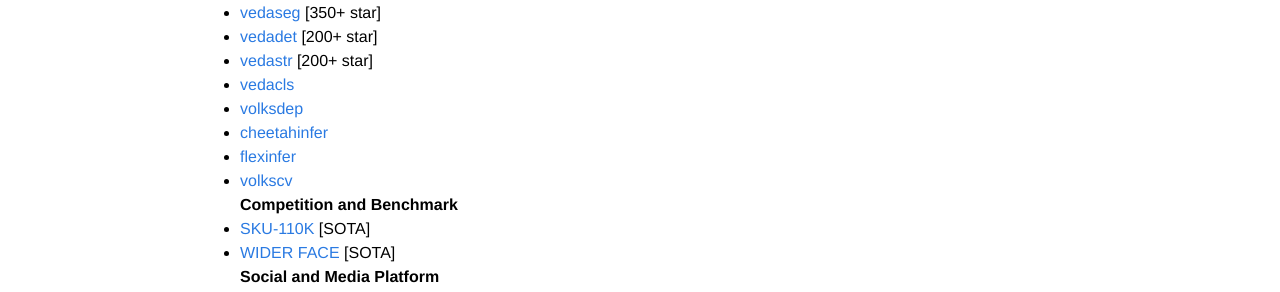
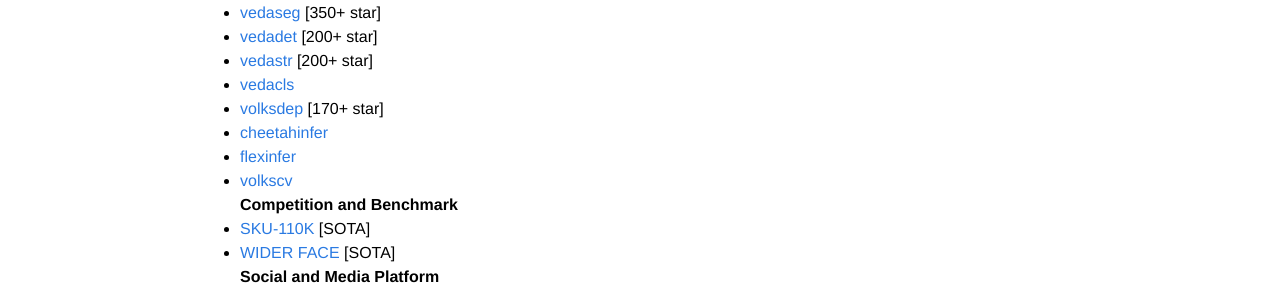
Before and after one commit to mileistone/mileistone.github.io, a Jekyll site: the page built from pages/about.md, in a window 1280 px wide. Shown: the part 139-431 px from the top of the page. Built offline with Jekyll 4.4.1, drawn with Linux system fonts in a browser that asks for light colours.

Commit message:
Update about.md

```diff
--- a/pages/about.md
+++ b/pages/about.md
@@ -17,7 +17,7 @@ includelink: true
 
 - [vedacls](https://github.com/Media-Smart/vedacls)
 
-- [volksdep](https://github.com/Media-Smart/volksdep)
+- [volksdep](https://github.com/Media-Smart/volksdep) [170+ star]
 
 - [cheetahinfer](https://github.com/Media-Smart/cheetahinfer)
 
```
